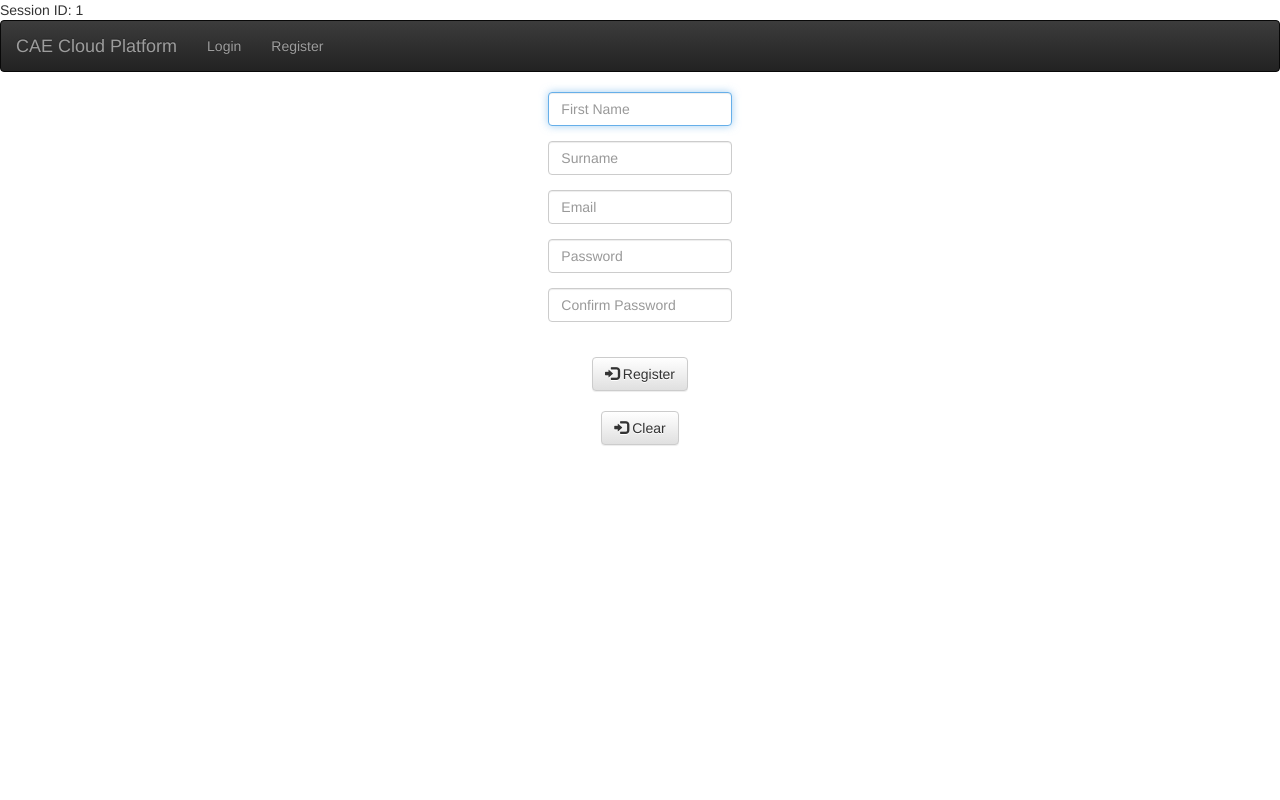
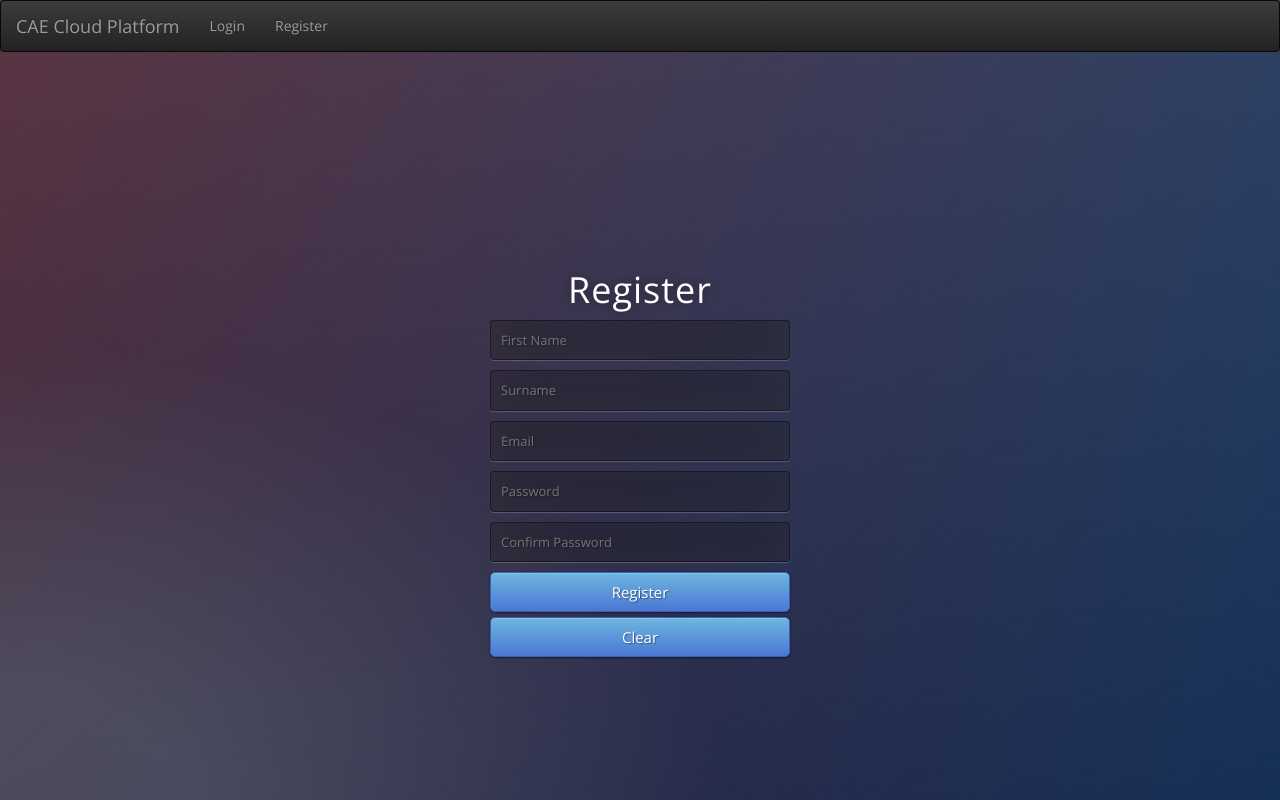
Before and after one commit to AntonyHwang/Web-based-CAE-Cloud-Platform, a PHP site: page /register.php in a window 1280 px wide. Run offline with PHP 8.4, Linux system fonts and the light colour scheme; the visitor is signed in with stand-in values (Sample User, id 1); some libraries are stand-ins or nearby versions.

Commit message:
styling added

```diff
--- /dev/null
+++ b/app/css/mystyle.css
@@ -0,0 +1,57 @@
+@import url(http://fonts.googleapis.com/css?family=Open+Sans);
+.btn { display: inline-block; *display: inline; *zoom: 1; padding: 4px 10px 4px; margin-bottom: 0; font-size: 13px; line-height: 18px; color: #333333; text-align: center;text-shadow: 0 1px 1px rgba(255, 255, 255, 0.75); vertical-align: middle; background-color: #f5f5f5; background-image: -moz-linear-gradient(top, #ffffff, #e6e6e6); background-image: -ms-linear-gradient(top, #ffffff, #e6e6e6); background-image: -webkit-gradient(linear, 0 0, 0 100%, from(#ffffff), to(#e6e6e6)); background-image: -webkit-linear-gradient(top, #ffffff, #e6e6e6); background-image: -o-linear-gradient(top, #ffffff, #e6e6e6); background-image: linear-gradient(top, #ffffff, #e6e6e6); background-repeat: repeat-x; filter: progid:dximagetransform.microsoft.gradient(startColorstr=#ffffff, endColorstr=#e6e6e6, GradientType=0); border-color: #e6e6e6 #e6e6e6 #e6e6e6; border-color: rgba(0, 0, 0, 0.1) rgba(0, 0, 0, 0.1) rgba(0, 0, 0, 0.25); border: 1px solid #e6e6e6; -webkit-border-radius: 4px; -moz-border-radius: 4px; border-radius: 4px; -webkit-box-shadow: inset 0 1px 0 rgba(255, 255, 255, 0.2), 0 1px 2px rgba(0, 0, 0, 0.05); -moz-box-shadow: inset 0 1px 0 rgba(255, 255, 255, 0.2), 0 1px 2px rgba(0, 0, 0, 0.05); box-shadow: inset 0 1px 0 rgba(255, 255, 255, 0.2), 0 1px 2px rgba(0, 0, 0, 0.05); cursor: pointer; *margin-left: .3em; }
+.btn:hover, .btn:active, .btn.active, .btn.disabled, .btn[disabled] { background-color: #e6e6e6; }
+.btn-large { padding: 9px 14px; font-size: 15px; line-height: normal; -webkit-border-radius: 5px; -moz-border-radius: 5px; border-radius: 5px; }
+.btn:hover { color: #333333; text-decoration: none; background-color: #e6e6e6; background-position: 0 -15px; -webkit-transition: background-position 0.1s linear; -moz-transition: background-position 0.1s linear; -ms-transition: background-position 0.1s linear; -o-transition: background-position 0.1s linear; transition: background-position 0.1s linear; }
+.btn-primary, .btn-primary:hover { text-shadow: 0 -1px 0 rgba(0, 0, 0, 0.25); color: #ffffff; }
+.btn-primary.active { color: rgba(255, 255, 255, 0.75); }
+.btn-primary { background-color: #4a77d4; background-image: -moz-linear-gradient(top, #6eb6de, #4a77d4); background-image: -ms-linear-gradient(top, #6eb6de, #4a77d4); background-image: -webkit-gradient(linear, 0 0, 0 100%, from(#6eb6de), to(#4a77d4)); background-image: -webkit-linear-gradient(top, #6eb6de, #4a77d4); background-image: -o-linear-gradient(top, #6eb6de, #4a77d4); background-image: linear-gradient(top, #6eb6de, #4a77d4); background-repeat: repeat-x; filter: progid:dximagetransform.microsoft.gradient(startColorstr=#6eb6de, endColorstr=#4a77d4, GradientType=0);  border: 1px solid #3762bc; text-shadow: 1px 1px 1px rgba(0,0,0,0.4); box-shadow: inset 0 1px 0 rgba(255, 255, 255, 0.2), 0 1px 2px rgba(0, 0, 0, 0.5); }
+.btn-primary:hover, .btn-primary:active, .btn-primary.active, .btn-primary.disabled, .btn-primary[disabled] { filter: none; background-color: #4a77d4; }
+.btn-block { width: 100%; display:block; }
+
+* { -webkit-box-sizing:border-box; -moz-box-sizing:border-box; -ms-box-sizing:border-box; -o-box-sizing:border-box; box-sizing:border-box; }
+
+html { width: 100%; height:100%; overflow:hidden; }
+
+body {
+    width: 100%;
+	height:100%;
+	font-family: 'Open Sans', sans-serif;
+	background: #092756;
+	background: -moz-radial-gradient(0% 100%, ellipse cover, rgba(104,128,138,.4) 10%,rgba(138,114,76,0) 40%),-moz-linear-gradient(top,  rgba(57,173,219,.25) 0%, rgba(42,60,87,.4) 100%), -moz-linear-gradient(-45deg,  #670d10 0%, #092756 100%);
+	background: -webkit-radial-gradient(0% 100%, ellipse cover, rgba(104,128,138,.4) 10%,rgba(138,114,76,0) 40%), -webkit-linear-gradient(top,  rgba(57,173,219,.25) 0%,rgba(42,60,87,.4) 100%), -webkit-linear-gradient(-45deg,  #670d10 0%,#092756 100%);
+	background: -o-radial-gradient(0% 100%, ellipse cover, rgba(104,128,138,.4) 10%,rgba(138,114,76,0) 40%), -o-linear-gradient(top,  rgba(57,173,219,.25) 0%,rgba(42,60,87,.4) 100%), -o-linear-gradient(-45deg,  #670d10 0%,#092756 100%);
+	background: -ms-radial-gradient(0% 100%, ellipse cover, rgba(104,128,138,.4) 10%,rgba(138,114,76,0) 40%), -ms-linear-gradient(top,  rgba(57,173,219,.25) 0%,rgba(42,60,87,.4) 100%), -ms-linear-gradient(-45deg,  #670d10 0%,#092756 100%);
+	background: -webkit-radial-gradient(0% 100%, ellipse cover, rgba(104,128,138,.4) 10%,rgba(138,114,76,0) 40%), linear-gradient(to bottom,  rgba(57,173,219,.25) 0%,rgba(42,60,87,.4) 100%), linear-gradient(135deg,  #670d10 0%,#092756 100%);
+	filter: progid:DXImageTransform.Microsoft.gradient( startColorstr='#3E1D6D', endColorstr='#092756',GradientType=1 );
+}
+.login {
+	position: absolute;
+	top: 50%;
+	left: 50%;
+	margin: -150px 0 0 -150px;
+	width:300px;
+	height:300px;
+}
+.login h1 { color: #fff; text-shadow: 0 0 10px rgba(0,0,0,0.3); letter-spacing:1px; text-align:center; }
+
+input {
+	width: 100%;
+	margin-bottom: 10px;
+	background: rgba(0,0,0,0.3);
+	border: none;
+	outline: none;
+	padding: 10px;
+	font-size: 13px;
+	color: #fff;
+	text-shadow: 1px 1px 1px rgba(0,0,0,0.3);
+	border: 1px solid rgba(0,0,0,0.3);
+	border-radius: 4px;
+	box-shadow: inset 0 -5px 45px rgba(100,100,100,0.2), 0 1px 1px rgba(255,255,255,0.2);
+	-webkit-transition: box-shadow .5s ease;
+	-moz-transition: box-shadow .5s ease;
+	-o-transition: box-shadow .5s ease;
+	-ms-transition: box-shadow .5s ease;
+	transition: box-shadow .5s ease;
+}
+input:focus { box-shadow: inset 0 -5px 45px rgba(100,100,100,0.4), 0 1px 1px rgba(255,255,255,0.2); }
--- a/app/includes/config.php
+++ b/app/includes/config.php
@@ -1,7 +1,6 @@
 <?php
     ob_start();
     if (!isset($_SESSION)) { session_start(); }
-    echo "Session ID: ".$_SESSION["id"];
     $host = '127.0.0.1';
     $user = 'root';
     $pass = 'root';
@@ -19,4 +18,5 @@
 	<script src="https://maxcdn.bootstrapcdn.com/bootstrap/3.3.7/js/bootstrap.min.js" integrity="sha384-Tc5IQib027qvyjSMfHjOMaLkfuWVxZxUPnCJA7l2mCWNIpG9mGCD8wGNIcPD7Txa" crossorigin="anonymous"></script>
 	<script src="https://ajax.googleapis.com/ajax/libs/jquery/3.1.0/jquery.min.js"></script>
     <script src="https://code.jquery.com/jquery-1.12.4.min.js"></script>
+    <link rel="stylesheet" type="text/css" href="css/mystyle.css">
 </html>
--- a/app/register.php
+++ b/app/register.php
@@ -7,44 +7,18 @@
     <body>
     </body>
     <form action="register.php" method="post" align="center">
-        <div class="container-fluid">
-            <div class="row">
-                <div class="col-md-5">
-                </div>
-                <div class="col-md-2">
-                    <fieldset>
-                        <div class="form-group">
-                            <input autofocus class="form-control" name="first_name" id="first_name" placeholder="First Name" type="text" size="30"/>
-                        </div>
-                        <div class="form-group">
-                            <input class="form-control" name="surname" id="surname" placeholder="Surname" type="text" size="30"/>
-                        </div>
-                        <div class="form-group">
-                            <input class="form-control" name="email" id="email" placeholder="Email" type="text" size="30"/>
-                        </div>
-                        <div class="form-group">
-                            <input class="form-control" name="password" id="password" placeholder="Password" type="password" size="30"/>
-                        </div>
-                        <div class="form-group">
-                            <input class="form-control" name="confirmation" id="confirmation" placeholder="Confirm Password" type="password" size="30"/>
-                        </div><br>
-                        <div class="form-group">
-                            <button class="btn btn-default" type="submit" style="vertical-align:left; float: center">
-                                <span aria-hidden="true" class="glyphicon glyphicon-log-in"></span>
-                                Register
-                            </button>
-                            <br>
-                            <br>
-                            <button class="btn btn-default" type="reset" style="vertical-align:left; float: center">
-                                <span aria-hidden="true" class="glyphicon glyphicon-log-in"></span>
-                                Clear
-                            </button>
-                        </div><br>
-                    </fieldset>
-                </div>
-                <div class="col-md-5">
-                </div>
-            </div>
+        <div class="login">
+            <h1>Register</h1>
+            <form method="post">
+                <input type="text" name="first_name" id="first_name" placeholder="First Name" required="required" />
+                <input type="text"  name="surname" id="surname" placeholder="Surname" required="required" />
+                <input type="text" name="email" id="email" placeholder="Email" required="required" />
+                <input type="password" name="password" id="password" placeholder="Password" required="required" />
+                <input type="password" name="confirmation" id="confirmation" placeholder="Confirm Password" required="required" />
+                <button type="submit" class="btn btn-primary btn-block btn-large">Register</button>
+                <button type="reset" class="btn btn-primary btn-block btn-large">Clear</button>
+            </form>
+            <br>
         </div>
     </form>
 <?php
@@ -93,7 +67,7 @@
      //Insert registration info
         else {
             $sql_insert = "INSERT INTO user (first_name, surname, email, password) VALUES ('".$first_name."','".$surname."','".$email."','".sha1($password)."');";
-            $sql_get_id = "SELECT accountID FROM user WHERE email = '".$email."';";
+            $sql_get_id = "SELECT id_user FROM user WHERE email = '".$email."';";
             $insert_new_account = $dbh->query($sql_insert);
             $get_id = $dbh->query($sql_get_id);
             $rows = $get_id->fetch();
```
Also changed, not shown: app/login.php (+8 -23 lines).
